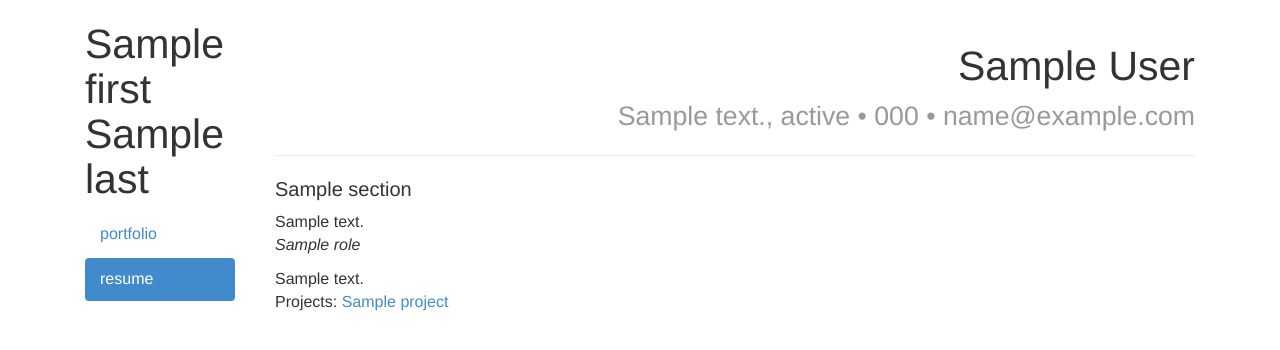
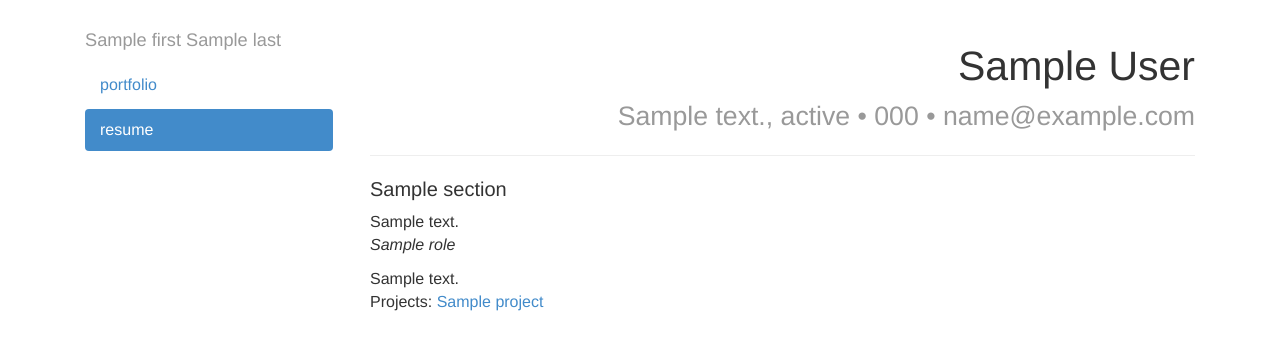
Before and after one commit to macfarlandian/please-hire-me, a Django app: template portfolio/templates/portfolio/resume.html in a window 1280 px wide. Shown: the top 350 px of the page. Run offline with Django 3.2, Linux system fonts and the light colour scheme; the template is opened without the code that fills it: most values are stand-ins (such as "Sample title", 1, 10 or a date in 2020); style sheets or scripts are compiled from the project's sources; some libraries are stand-ins or nearby versions.

Commit message:
3 column sidebar

```diff
--- a/portfolio/static/bootstrap/less/custom.less
+++ b/portfolio/static/bootstrap/less/custom.less
@@ -14,7 +14,7 @@
 }
 
 // fix the screwy width for affixed sidebar column
-@sidebar-cols: 2;
+@sidebar-cols: 3;
 .sidebar.affix {
 	@media (max-width: @grid-float-breakpoint){
 		position: relative;
--- a/portfolio/templates/portfolio/base.html
+++ b/portfolio/templates/portfolio/base.html
@@ -22,20 +22,24 @@
 </head>
 <body>
 <div class="container">
-		<div class="sidebar col-sm-2" data-spy="affix">
-			{% block sidebar-name %}<h1>{{ name.first }} {{ name.last }}</h1>    {% endblock sidebar-name %}
+	<div class="sidebar col-sm-3" data-spy="affix">
+		<h3><span class="small">{{ name.first }} {{ name.last }}</span></h3>
 		<ul class="nav nav-pills nav-stacked">
-				<li class="{% block portfolio-nav-classes %}{% endblock portfolio-nav-classes %}"><a href="{% url 'portfolio' %}">portfolio</a>
+			<li class="{% block portfolio-nav-classes %}
+				{% endblock portfolio-nav-classes %}">
+				<a href="{% url 'portfolio' %}">portfolio</a>
 				{% block portfolio-nav-sub %}
 				{% endblock portfolio-nav-sub %}
 			</li>
-				<li class="{% block resume-nav-classes %}{% endblock resume-nav-classes %}"><a href="{% url 'resume' %}">resume</a>
+			<li class="{% block resume-nav-classes %}
+				{% endblock resume-nav-classes %}">
+				<a href="{% url 'resume' %}">resume</a>
 				{% block resume-nav-sub %}
 				{% endblock resume-nav-sub %}
 			</li>
 		</ul>
 	</div>
-		<div class="col-sm-10 col-sm-offset-2">
+	<div class="col-sm-9 col-sm-offset-3">
 	{% block content %}{% endblock content %}
 	</div>
 </div>
```
Lines whose indentation alone changed are shown as unchanged.
